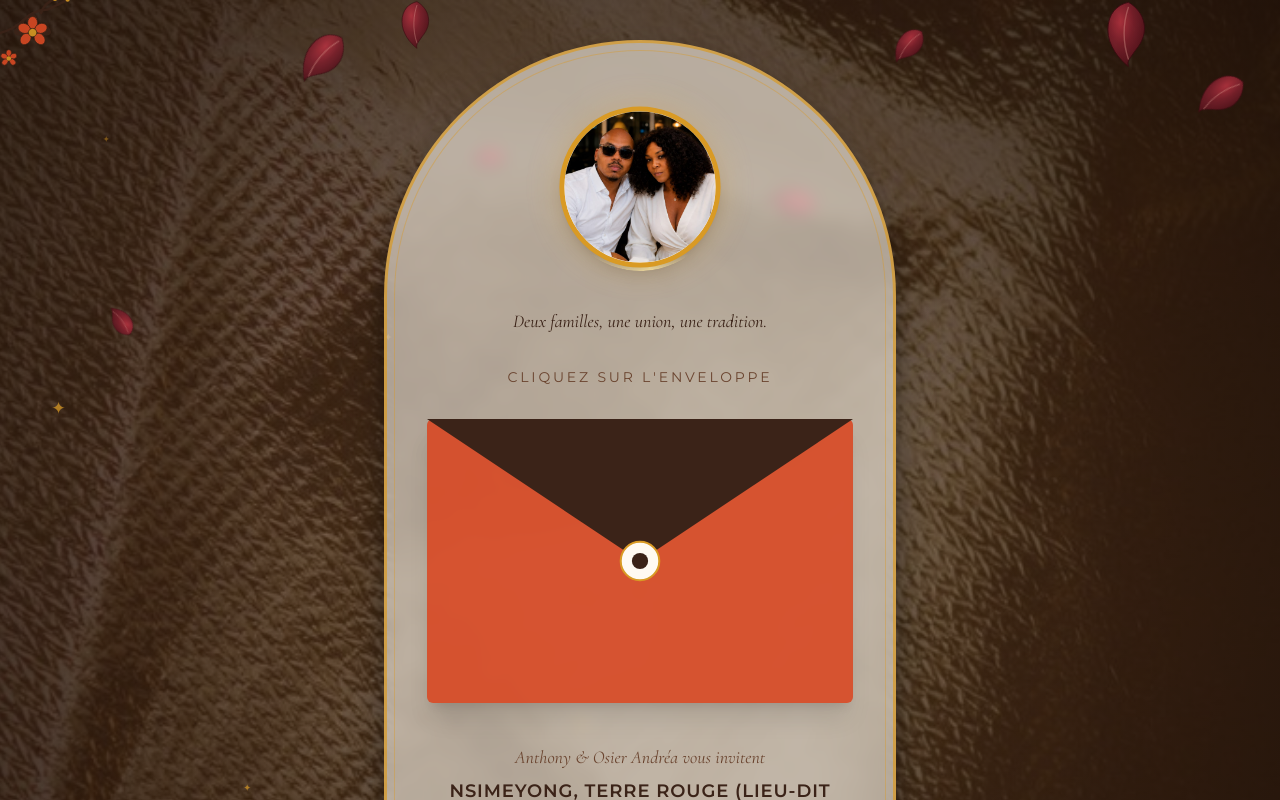
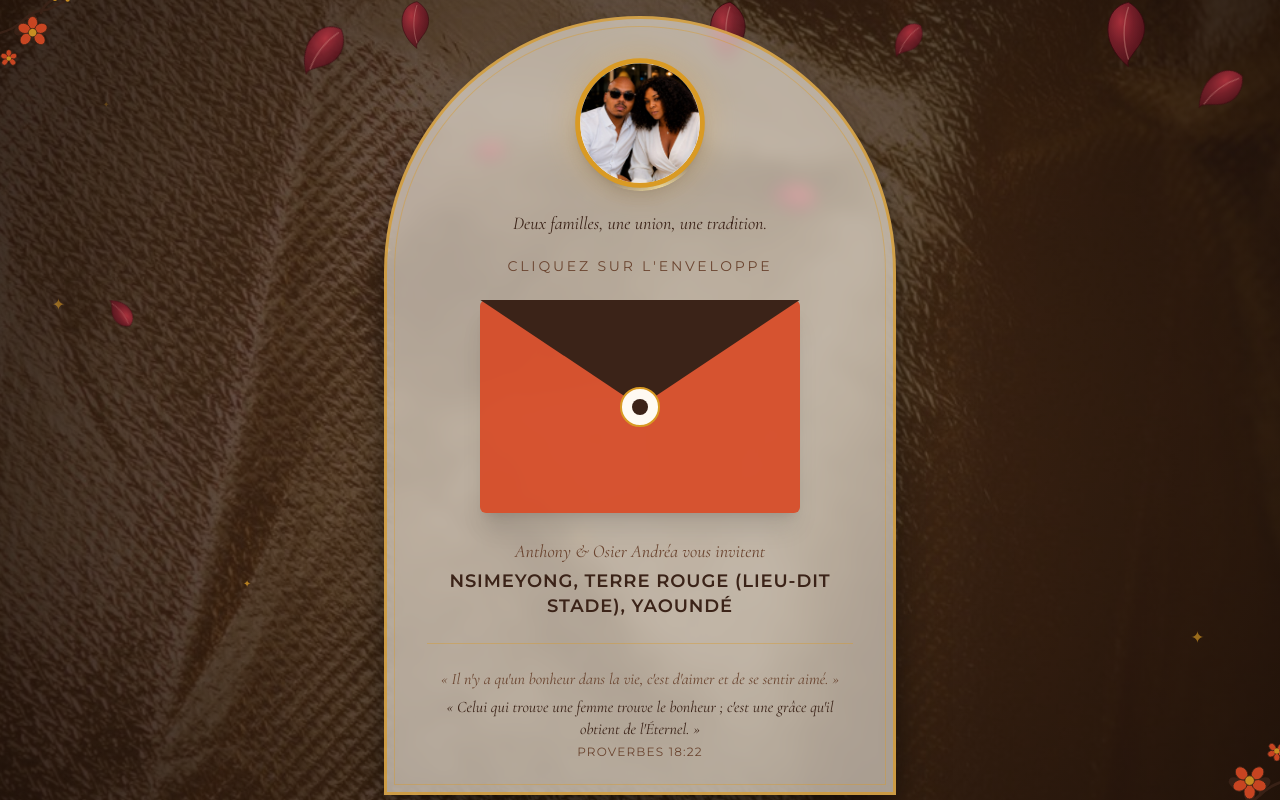
Before and after one commit to Bnfs/mariage-anthony-osier, a React (Vite) app: page / in a window 1280 px wide. Shown: the top 800 px of the page. Built offline with nearby package versions, Linux system fonts and the light colour scheme.

Commit message:
Compacter la carte enveloppe pour tenir sur un écran sans défilement

```diff
--- a/src/components/Envelope.jsx
+++ b/src/components/Envelope.jsx
@@ -18,7 +18,7 @@ export default function Envelope({ onOpen }) {
     <motion.div
       animate={{ opacity: opening ? 0 : 1 }}
       transition={{ duration: 0.35, delay: opening ? 0.35 : 0 }}
-      className="min-h-screen flex flex-col items-center justify-center relative overflow-hidden bg-cocoa px-6 py-10"
+      className="min-h-screen flex flex-col items-center justify-center relative overflow-hidden bg-cocoa px-4 py-4"
     >
       <motion.img
         src={goldFabricBg}
@@ -71,14 +71,14 @@ export default function Envelope({ onOpen }) {
         }}
         transition={{ duration: 0.4 }}
         style={{ boxShadow: '0 25px 60px -15px rgba(0,0,0,0.6), 0 10px 25px -8px rgba(0,0,0,0.4)' }}
-        className="relative z-10 w-full max-w-xs sm:max-w-sm md:max-w-lg border-2 md:border-[3px] border-mustard/70 rounded-t-full rounded-b-lg pt-10 md:pt-16 pb-8 md:pb-12 px-6 md:px-10 flex flex-col items-center bg-cream/60 backdrop-blur-sm"
+        className="relative z-10 w-full max-w-[19rem] sm:max-w-sm md:max-w-lg border-2 md:border-[3px] border-mustard/70 rounded-t-full rounded-b-lg pt-6 md:pt-10 pb-5 md:pb-8 px-5 md:px-10 flex flex-col items-center bg-cream/60 backdrop-blur-sm"
       >
         <span
           aria-hidden="true"
           className="pointer-events-none absolute inset-[5px] md:inset-[7px] rounded-t-full rounded-b-md border border-mustard/40"
         />
 
-        <div className="relative w-28 h-28 md:w-40 md:h-40 flex items-center justify-center mb-8 md:mb-10">
+        <div className="relative w-20 h-20 md:w-32 md:h-32 flex items-center justify-center mb-3 md:mb-6">
           <motion.div
             className="absolute inset-0 rounded-full bg-mustard/40 blur-lg"
             animate={{ scale: [1, 1.2, 1], opacity: [0.5, 0.9, 0.5] }}
@@ -100,7 +100,7 @@ export default function Envelope({ onOpen }) {
           <motion.div
             animate={{ scale: [1, 1.05, 1] }}
             transition={{ duration: 3, repeat: Infinity, ease: 'easeInOut' }}
-            className="relative w-28 h-28 md:w-40 md:h-40 rounded-full bg-ivory border-4 md:border-[5px] border-mustard overflow-hidden shadow-lg"
+            className="relative w-20 h-20 md:w-32 md:h-32 rounded-full bg-ivory border-4 md:border-[5px] border-mustard overflow-hidden shadow-lg"
           >
             <img
               src={coupleImg}
@@ -110,17 +110,17 @@ export default function Envelope({ onOpen }) {
           </motion.div>
         </div>
 
-        <p className="font-display italic text-cocoa text-sm md:text-lg text-center mb-6 md:mb-8">
+        <p className="font-display italic text-cocoa text-xs md:text-lg text-center mb-2 md:mb-5 leading-snug">
           Deux familles, une union, une tradition.
         </p>
 
-        <p className="text-cocoa-light uppercase tracking-[0.2em] text-xs md:text-sm mb-6 md:mb-8 text-center">
+        <p className="text-cocoa-light uppercase tracking-[0.2em] text-[10px] md:text-sm mb-3 md:mb-6 text-center">
           Cliquez sur l&apos;enveloppe
         </p>
 
         <button
           onClick={handleClick}
-          className="group relative w-full aspect-[3/2] focus:outline-none"
+          className="group relative w-full max-w-[13rem] md:max-w-xs aspect-[3/2] focus:outline-none"
           aria-label="Ouvrir l'invitation"
           style={{ perspective: 600 }}
         >
@@ -154,23 +154,23 @@ export default function Envelope({ onOpen }) {
           </motion.div>
         </button>
 
-        <p className="mt-8 md:mt-10 font-display italic text-cocoa-light text-sm md:text-lg text-center">
+        <p className="mt-4 md:mt-6 font-display italic text-cocoa-light text-xs md:text-lg text-center">
           Anthony &amp; Osier Andréa vous invitent
         </p>
-        <p className="mt-2 text-sm md:text-lg uppercase tracking-[0.05em] text-cocoa font-bold text-center leading-snug px-2">
+        <p className="mt-1 text-xs md:text-lg uppercase tracking-[0.05em] text-cocoa font-bold text-center leading-snug px-2">
           Nsimeyong, Terre Rouge (lieu-dit stade), Yaoundé
         </p>
 
-        <div className="mt-6 md:mt-8 pt-6 md:pt-8 border-t border-mustard/40 w-full">
-          <p className="font-display italic text-cocoa-light text-xs md:text-base text-center leading-relaxed">
+        <div className="mt-3 md:mt-6 pt-3 md:pt-6 border-t border-mustard/40 w-full">
+          <p className="font-display italic text-cocoa-light text-[11px] md:text-base text-center leading-snug">
             « Il n&apos;y a qu&apos;un bonheur dans la vie, c&apos;est d&apos;aimer
             et de se sentir aimé. »
           </p>
-          <p className="mt-4 font-display italic text-cocoa text-xs md:text-base text-center leading-relaxed">
+          <p className="mt-1.5 font-display italic text-cocoa text-[11px] md:text-base text-center leading-snug">
             « Celui qui trouve une femme trouve le bonheur ; c&apos;est une
             grâce qu&apos;il obtient de l&apos;Éternel. »
           </p>
-          <p className="mt-1 text-cocoa-light text-[10px] md:text-xs uppercase tracking-widest text-center">
+          <p className="mt-1 text-cocoa-light text-[9px] md:text-xs uppercase tracking-widest text-center">
             Proverbes 18:22
           </p>
         </div>
```
